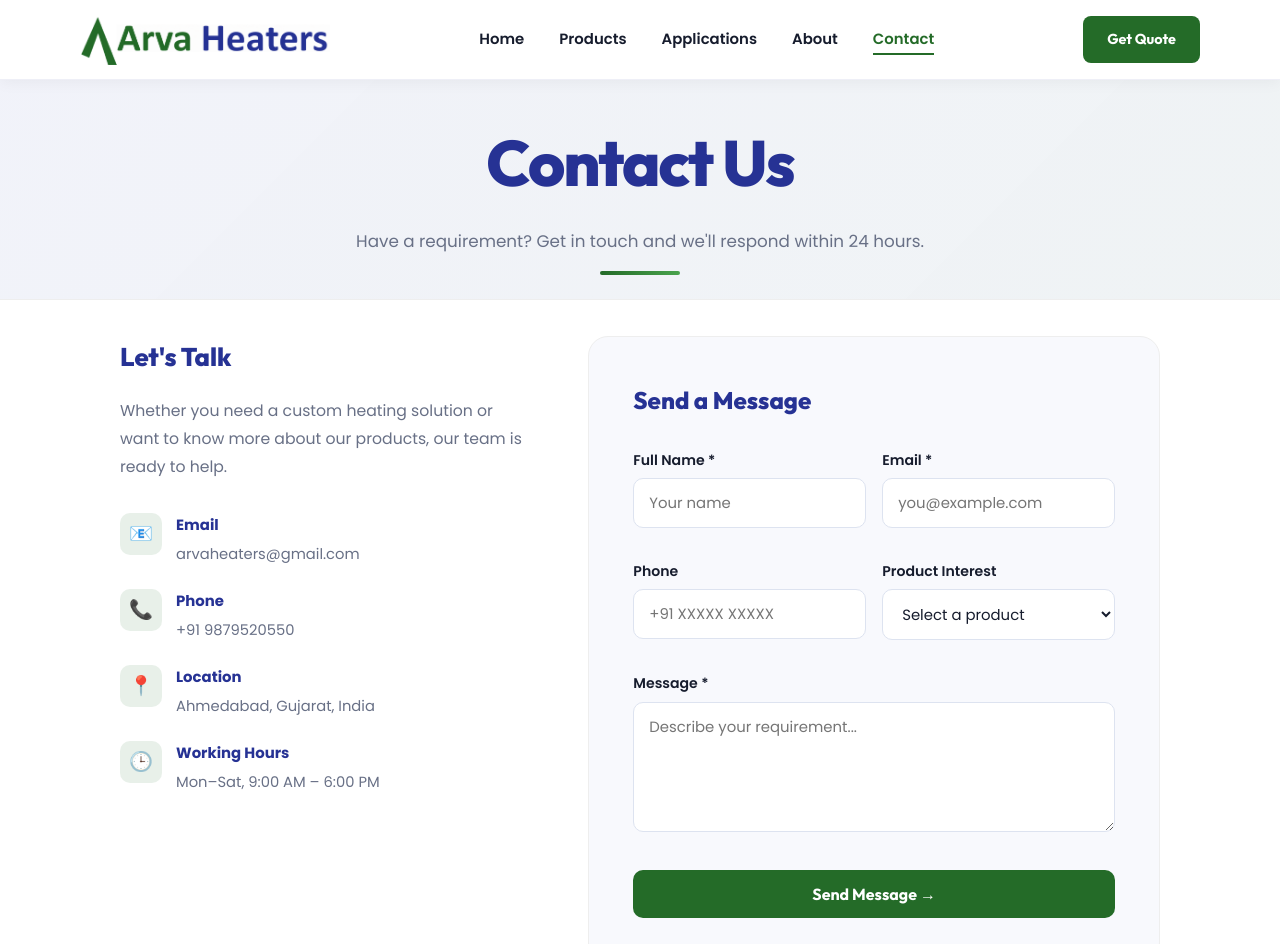
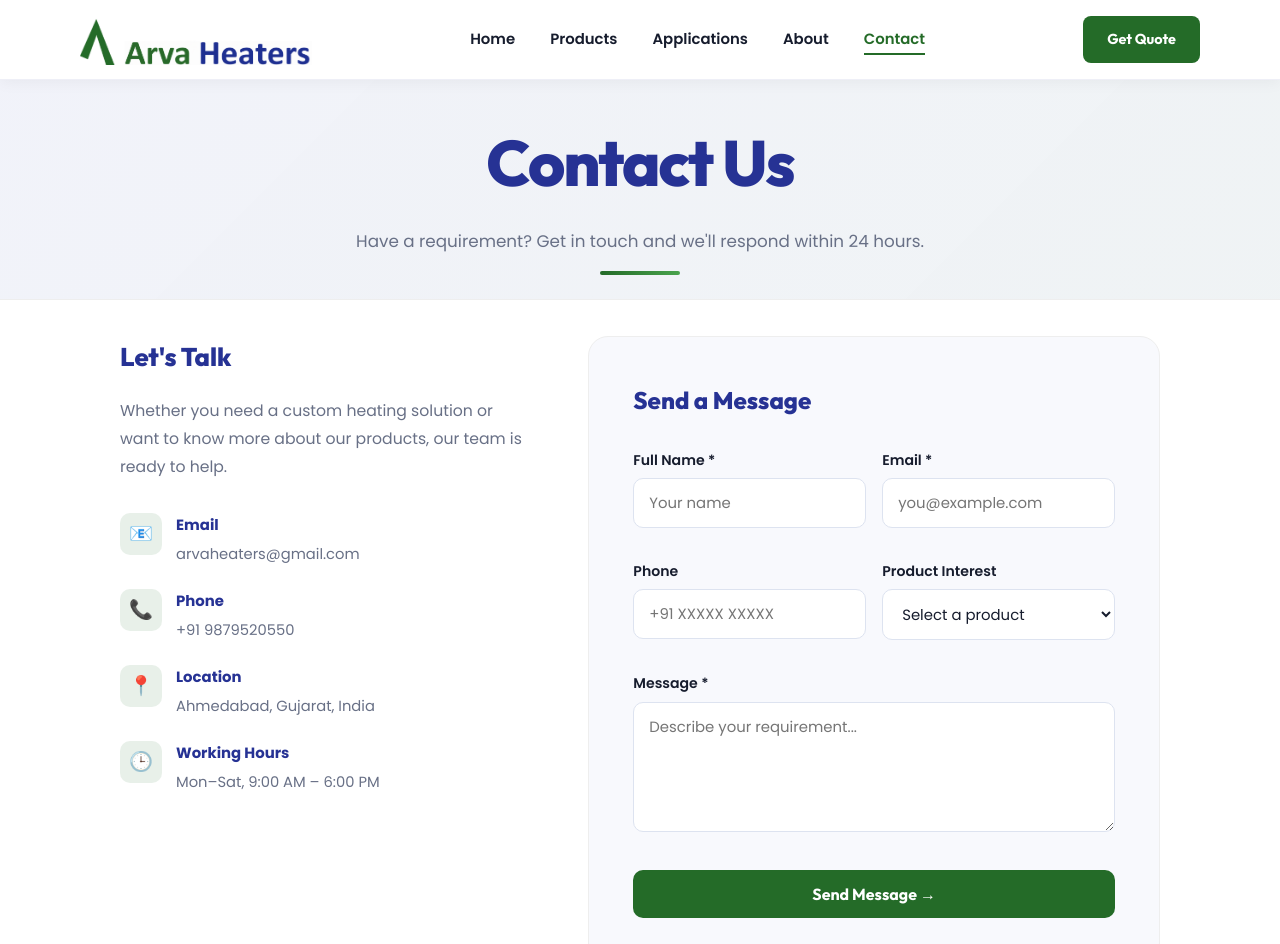
Before and after one commit to bhaumik55231/arvaheaters, a plain HTML site: page contact.html in a window 1280 px wide. Shown: the top 944 px of the page. Drawn offline with Linux system fonts and the light colour scheme.

Commit message:
Update contact.html

```diff
--- a/contact.html
+++ b/contact.html
@@ -180,7 +180,7 @@
 <!-- NAVBAR -->
 <nav>
     <a href="index.html" class="logo-container">
-        <img src="images/logo21.png" alt="Arva Heaters">
+        <img src="images/logo_12.png" alt="Arva Heaters">
     </a>
     <ul>
         <li><a href="index.html">Home</a></li>
```
